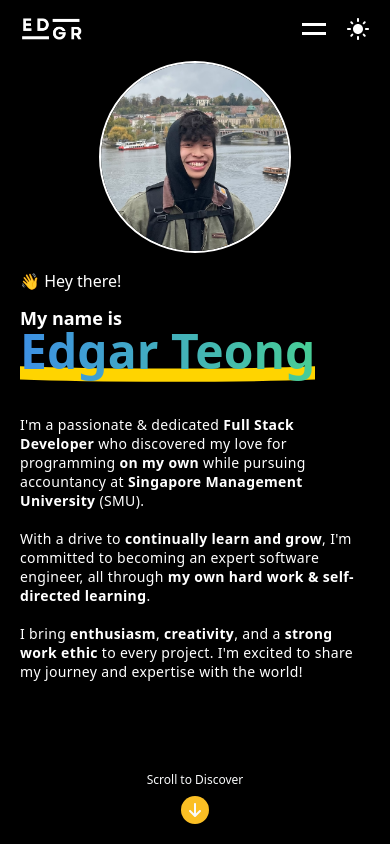
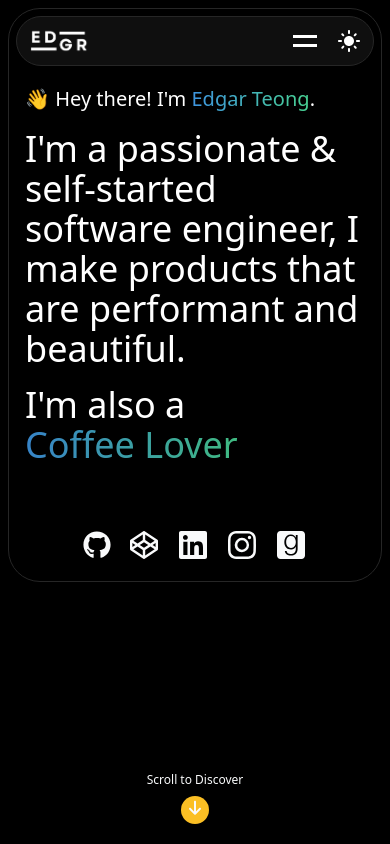
Before and after one commit to safarinexus/edgar-teong, a React (Vite) app: page / in a window 390 px wide. Shown: the top 844 px of the page. Built offline with nearby package versions, Linux system fonts and the light colour scheme.

Commit message:
overhauled landing

```diff
--- a/src/App.tsx
+++ b/src/App.tsx
@@ -63,19 +63,19 @@ const App = ({ error }: Props) => {
             <ScrollIndicator height={dimensions.height}/>
             <div
               id="landing"
-              className="w-full max-w-[1440px] h-[720px] sm:h-screen mx-auto px-5 sm:px-24"
+              className="w-full max-w-[1208px] h-fit sm:h-screen mx-auto px-2 py-2"
             >
               <Landing />
             </div>
             <div
               id="about"
-              className="w-full max-w-[1440px] h-fit mx-auto"
+              className="w-full max-w-[1208px] h-fit mx-auto"
             >
               <About />
             </div>
             <div
               id="workprojects"
-              className="w-full max-w-[1440px] h-svh min-h-[480px] mx-auto "
+              className="w-full max-w-[1208px] h-svh min-h-[480px] mx-auto "
             >
               <WorkProjects />
               {/*just have multiple cards that appear on intersectionobserver*/}
--- a/src/components/Header/DarkMode.tsx
+++ b/src/components/Header/DarkMode.tsx
@@ -34,7 +34,7 @@ export default function DarkMode() {
             className="size-6 hover:opacity-40 duration-500 transition-opacity motion-reduce:transition-none text-black dark:text-white z-10"
             onClick={handleClick}
         >
-            {darkMode === "true" ? (<MdLightMode className="size-6 sm:size-7"/>) : (<MdDarkMode className="size-5 sm:size-7"/>)}
+            {darkMode === "true" ? (<MdLightMode className="size-6"/>) : (<MdDarkMode className="size-5"/>)}
         </button>
     )
 }
--- a/src/components/Header/Header.tsx
+++ b/src/components/Header/Header.tsx
@@ -46,12 +46,12 @@ const Header = ({ width }: Props) => {
     }, []);
 
     return (
-        <div id="header-container" className="fixed w-full min-w-[320px] flex flex-col items-center pt-4 pb-3 sm:pt-0 sm:pb-0 sm:top-5 px-5 h-min z-40 backdrop-blur-3xl">
+        <div id="header-container" className="fixed w-full min-w-[320px] flex flex-col items-center pt-4 pb-3 sm:pt-0 sm:pb-0 sm:top-4 px-4 h-min z-40">
             <div
             id="header"
             className="
-                w-full max-w-[1440px] h-fit sm:p-4 sm:pr-6 sm:pl-6 rounded-full bg-transparent sm:bg-neutral-800 sm:dark:bg-neutral-600 sm:bg-opacity-30
-                sm:dark:bg-opacity-40 grid grid-rows-1 grid-cols-2 items-center z-40 relative
+                w-full max-w-[1176px] h-fit p-3 rounded-[32px] bg-white dark:bg-neutral-800 bg-opacity-30
+                dark:bg-opacity-40 grid grid-rows-1 grid-cols-2 items-center z-40 relative backdrop-blur-3xl border-[1px] border-neutral-200 dark:border-neutral-800
             "
             >
                 <NavHashLink to="/#top" end id="logo-link" className="inline-flex w-fit z-40">
@@ -59,7 +59,7 @@ const Header = ({ width }: Props) => {
                         src={logo}
                         alt="logo"
                         draggable="false"
-                        className="w-16 dark:invert select-none z-40"
+                        className="w-[60px] dark:invert select-none z-40"
                     />
                 </NavHashLink>
                 <div id="nav-cluster" className="h-full sm:w-[350px] justify-self-end flex items-center justify-between z-40">
--- a/src/components/Header/MobileDropdown/DropdownMenu.tsx
+++ b/src/components/Header/MobileDropdown/DropdownMenu.tsx
@@ -13,13 +13,13 @@ const DropdownMenu = ({ open, setOpen }: Props) => {
                 dark:bg-gradient-to-br dark:from-neutral-800 dark:to-black\
                 flex flex-col transition-transform right-0\
                 rounded-3xl w-44 h-64 pr-7 pl-7 pt-4 pb-4\
-                justify-around scale-100 absolute -bottom-[270px] origin-top"
+                justify-around scale-100 absolute -bottom-[260px] origin-top"
     } else {
         nameClass = "bg-gradient-to-br from-neutral-400 to-beige\
                 dark:bg-gradient-to-br dark:from-neutral-800 dark:to-black\
                 flex flex-col transition-transform right-0\
                 rounded-3xl w-44 h-64 pr-7 pl-7 pt-4 pb-4\
-                justify-around scale-0 absolute -bottom-[270px] origin-top"
+                justify-around scale-0 absolute -bottom-[260px] origin-top"
     }
 
 
--- a/src/components/Landing/Landing.tsx
+++ b/src/components/Landing/Landing.tsx
@@ -2,15 +2,41 @@ import { gsap } from "gsap";
 import { ScrollTrigger } from "gsap/ScrollTrigger";
 import { useGSAP } from '@gsap/react';
 
+import { FaGithub } from "react-icons/fa";
+import { FaLinkedin } from "react-icons/fa";
+import { FaCodepen } from "react-icons/fa";
+import { FaGoodreads } from "react-icons/fa";
+import { BsInstagram } from "react-icons/bs";
+
+
 gsap.registerPlugin(useGSAP);
 gsap.registerPlugin(ScrollTrigger);
 
-import Headshot from "./Headshot"
-
 const Landing = () => {
     useGSAP (() => {
+
         const mm = gsap.matchMedia();
         mm.add("(prefers-reduced-motion: no-preference)", () => {
+            const tl = gsap.timeline();
+            tl.to("#fullstack", { opacity: 0, duration: 0.25})
+                .to("#coffee", { opacity: 1 })
+                .to("#coffee", { opacity: 0 })
+                .to("#reader", { opacity: 1 })
+                .to("#reader", { opacity: 0 })
+                .to("#music", { opacity: 1 })
+                .to("#music", { opacity: 0 })
+                .to("#film", { opacity: 1 })
+                .to("#film", { opacity: 0 })
+                .to("#com", { opacity: 1 })
+
+            ScrollTrigger.create({
+                animation: tl,
+                trigger: "#im-also",
+                start: "top center",
+                end: "+=300px",
+                scrub: 1,
+            })
+
             gsap.from("#landing-text", {
                 duration: 0.6,
                 y: -20,
@@ -18,7 +44,7 @@ const Landing = () => {
                 ease: "none"
             })
 
-            gsap.to("#myname", {
+            gsap.to("#myname, #fullstack, #coffee, #reader, #music, #film, #com", {
                 duration: 5,
                 backgroundPositionX: "100%",
                 ease: "sine.inOut",
@@ -37,43 +63,74 @@ const Landing = () => {
 
     return (
         <div
-            className="w-full h-full flex flex-col font-light text-base pt-[45px] sm:pt-24 md:pt-[140px]
-                sm:grid sm:gap-4 sm:items-center sm:grid-cols-[60%_40%] sm:grid-rows-[10%_auto_20%] md:grid-rows-[5%_auto_30%]
+            id="container-bg"
+            className="w-full h-full font-light text-base pt-[60px] sm:pt-[80px] md:pt-[140px] p-4 sm:px-16 lg:pb-16 rounded-[32px] bg-white
+                 border-[1px] border-neutral-300 dark:border-neutral-800 shadow-custom dark:shadow-custom-dark dark:bg-black
+                flex flex-col sm:justify-end
             "
         >
-            <Headshot />
 
-            <p id="hey-there"className="mt-4 sm:mt-0 sm:col-start-1 sm:row-start-1 sm:self-end sm:text-xl lg:text-3xl">
+            <p id="hey-there"className="mt-4 xs:mt-20 sm:mt-0 text-xl lg:text-3xl">
                 <span id="hand" className="inline-block animate-wave motion-reduce:animate-none">👋</span>
-                &nbsp;Hey there!
+                &nbsp;Hey there! I'm&nbsp;
+                <span id="myname" className="inline-block bg-gradient-to-r from-orange-700 via-blue-500 to-green-400 text-transparent bg-clip-text bg-300%">
+                    Edgar Teong
+                </span>
+                .
             </p>
 
-            <p id="my-name-is" className="h-max text-lg font-semibold leading-none sm:col-start-1 sm:row-start-3 sm:col-span-2 mt-4 sm:mt-0">
-                My name is<br/>
-                <span id="myname" className="inline-block relative h-[64px] md:h-[100px] text-5xl md:text-7xl bg-gradient-to-r from-orange-700 via-blue-500 to-green-400 text-transparent bg-clip-text bg-300%">
-                    Edgar Teong
-                    <svg id="highlight-container" className="absolute -bottom-0 w-full origin-left left-0 h-full -z-10 translate-y-1/3 saturate-200" xmlns="http://www.w3.org/2000/svg" viewBox="0 0 200 20">
-                        <path d="M0,5 C50,7 150,7 200,5" stroke="#F2CD02" fill="none" strokeWidth="9" strokeLinecap="round"/>
-                    </svg>
-                </span>
+            <p id="im-a" className="mt-4 font-medium text-4xl lg:text-6xl lg:tracking-tight">
+                I'm a passionate & self-started software engineer, I make products that are performant and beautiful.
             </p>
 
-            <p id="landing-text" className="tracking-wide leading-[19px] sm:text-left font-light text-sm xs:text-base sm:text-sm md:text-base lg:text-xl xl:text-[1.6rem] sm:row-start-2 mt-6 sm:mt-0">
-                I&#39;m a passionate & dedicated <span className="font-bold">Full Stack Developer</span> who discovered my love for programming <span className="font-bold">on my own</span> while pursuing accountancy at&nbsp;
-                <span className="font-bold">Singapore Management University</span> &#40;SMU&#41;.
-                <br /><br />
-                With a drive to <span className="font-bold">continually learn and grow</span>, I&#39;m committed to becoming an expert software engineer, all through&nbsp;
-                <span className="font-bold">my own hard work & self-directed learning</span>.
-                <br /><br />
-                I bring <span className="font-bold">enthusiasm</span>, <span className="font-bold">creativity</span>,
-                and a <span className="font-bold">strong work ethic</span> to every project.
-                I&#39;m excited to share my journey and expertise with the world!
-            </p>
-
+            <div id="im-also" className="relative mt-4 h-[120px] font-medium text-4xl sm:h-[80px] lg:text-6xl lg:tracking-tight">
+                I'm also a&nbsp;
+                <div id="scroll-text" className="w-fit h-fit sm:h-[144px] inline">
+                    <span id="fullstack" className="block motion-safe:absolute motion-safe:sm:inline bg-gradient-to-r from-orange-700 via-blue-500 to-green-400 text-transparent bg-clip-text bg-300%">
+                        Full Stack Developer
+                    </span>
+                    <span id="coffee" className="block motion-safe:opacity-0 motion-safe:absolute motion-safe:sm:inline  bg-gradient-to-r from-orange-700 via-blue-500 to-green-400 text-transparent bg-clip-text bg-300%">
+                        Coffee Lover
+                    </span>
+                    <span id="reader" className="block motion-safe:opacity-0 motion-safe:absolute motion-safe:sm:inline  bg-gradient-to-r from-orange-700 via-blue-500 to-green-400 text-transparent bg-clip-text bg-300%">
+                        Avid Reader
+                    </span>
+                    <span id="music" className="block motion-safe:opacity-0 motion-safe:absolute motion-safe:sm:inline  bg-gradient-to-r from-orange-700 via-blue-500 to-green-400 text-transparent bg-clip-text bg-300%">
+                        Music Enjoyer
+                    </span>
+                    <span id="film" className="block motion-safe:opacity-0 motion-safe:absolute motion-safe:sm:inline  bg-gradient-to-r from-orange-700 via-blue-500 to-green-400 text-transparent bg-clip-text bg-300%">
+                        Film Nerd
+                    </span>
+                    <span id="com" className="block motion-safe:opacity-0 motion-safe:absolute motion-safe:sm:inline  bg-gradient-to-r from-orange-700 via-blue-500 to-green-400 text-transparent bg-clip-text bg-300%">
+                        Computer Nerd
+                    </span>
+                </div>
+            </div>
+            <div className="h-10 w-56 mt-5 mx-auto sm:m-0 flex justify-between items-center">
+                <a href="">
+                    <FaGithub className="size-7 sm:size-6"/>
+                </a>
+                <a href="">
+                    <FaCodepen className="size-7 sm:size-6"/>
+                </a>
+                <a href="">
+                    <FaLinkedin className="size-8 sm:size-6"/>
+                </a>
+                <a href="">
+                    <BsInstagram className="size-7 sm:size-6"/>
+                </a>
+                <a href="">
+                    <FaGoodreads className="size-8 sm:size-6"/>
+                </a>
+            </div>
         </div>
     )
 }
 
 export default Landing;
 
-/**/
+/*
+<svg id="highlight-container" className="absolute -bottom-0 w-full origin-left left-0 h-full -z-10 translate-y-1/3 saturate-200" xmlns="http://www.w3.org/2000/svg" viewBox="0 0 200 20">
+                        <path d="M0,5 C50,7 150,7 200,5" stroke="#F2CD02" fill="none" strokeWidth="9" strokeLinecap="round"/>
+                    </svg>
+*/
--- a/src/index.css
+++ b/src/index.css
@@ -9,7 +9,7 @@
     }
 
     body {
-        @apply bg-beige dark:bg-black min-w-[320px] overflow-x-clip
+        @apply bg-white dark:bg-black min-w-[320px] overflow-x-clip
     }
 
     #root {
--- a/tailwind.config.js
+++ b/tailwind.config.js
@@ -7,7 +7,6 @@ export default {
   theme: {
     extend: {
       colors: {
-        beige: "rgb(240, 240, 232)",
         purpley: "rgb(40, 23, 83)",
         brown: "#964B00",
       },
```
